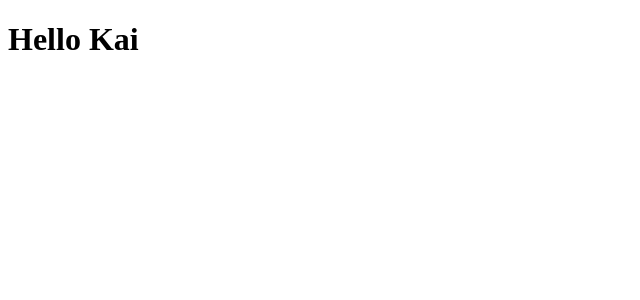
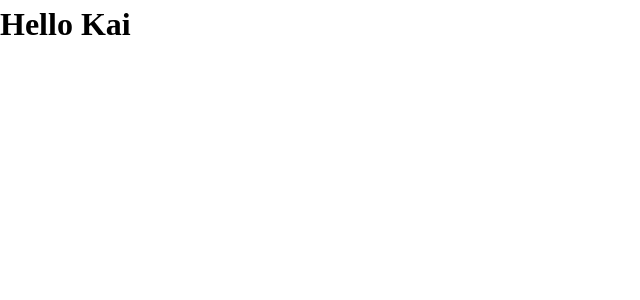
Before and after one commit to tanselbay1/portfolio, a React (Create React App) app: page / in a window 1280 px wide. Shown: the top 300 px of the page, without its empty margins (0-640 px from the left). Built offline with nearby package versions, Linux system fonts and the light colour scheme; the HTML template or start-up script is replaced by a standard one.

Commit message:
Setup Sass to be automatically compiled

```diff
--- a/package.json
+++ b/package.json
@@ -9,6 +9,7 @@
         "react": "^18.2.0",
         "react-dom": "^18.2.0",
         "react-scripts": "5.0.1",
+        "sass": "^1.56.1",
         "web-vitals": "^2.1.4"
     },
     "scripts": {
--- a/src/App.js
+++ b/src/App.js
@@ -1,3 +1,5 @@
+import './assets/styles.scss';
+
 function App() {
     return (
         <div className="App">
--- a/src/assets/style-components/_mixins.scss
+++ b/src/assets/style-components/_mixins.scss
@@ -5,13 +5,13 @@
 }
 
 @mixin medium {
-    @media screen and(min-width: 768px) {
+    @media screen and (min-width: 768px) {
         @content;
     }
 }
 
 @mixin large {
-    @media screen and(min-width: 1024px) {
+    @media screen and (min-width: 1024px) {
         @content;
     }
 }
--- a/src/assets/styles.css
+++ /dev/null
@@ -1,81 +0,0 @@
-/* Box sizing rules */
-*,
-*::before,
-*::after {
-    box-sizing: border-box;
-}
-
-/* Remove default padding */
-ul[class],
-ol[class] {
-    padding: 0;
-}
-
-/* Remove default margin */
-body,
-h1,
-h2,
-h3,
-h4,
-p,
-ul[class],
-ol[class],
-li,
-figure,
-figcaption,
-blockquote,
-dl,
-dd {
-    margin: 0;
-}
-
-/* Set core body defaults */
-body {
-    min-height: 100vh;
-    scroll-behavior: smooth;
-    text-rendering: optimizeSpeed;
-    line-height: 1.5;
-}
-
-/* Remove list styles on ul, ol elements with a class attribute */
-ul[class],
-ol[class] {
-    list-style: none;
-}
-
-/* A elements that don't have a class get default styles */
-a:not([class]) {
-    -webkit-text-decoration-skip: ink;
-    text-decoration-skip-ink: auto;
-}
-
-/* Make images easier to work with */
-img {
-    max-width: 100%;
-    display: block;
-}
-
-/* Natural flow and rhythm in articles by default */
-article > * + * {
-    margin-top: 1em;
-}
-
-/* Inherit fonts for inputs and buttons */
-input,
-button,
-textarea,
-select {
-    font: inherit;
-}
-
-/* Remove all animations and transitions for people that prefer not to see them */
-@media (prefers-reduced-motion: reduce) {
-    * {
-        -webkit-animation-duration: 0.01ms !important;
-        animation-duration: 0.01ms !important;
-        -webkit-animation-iteration-count: 1 !important;
-        animation-iteration-count: 1 !important;
-        transition-duration: 0.01ms !important;
-        scroll-behavior: auto !important;
-    }
-} /*# sourceMappingURL=styles.css.map */
```
Also changed, not shown: 2 other files (tests, documents, lock files or other folders).
